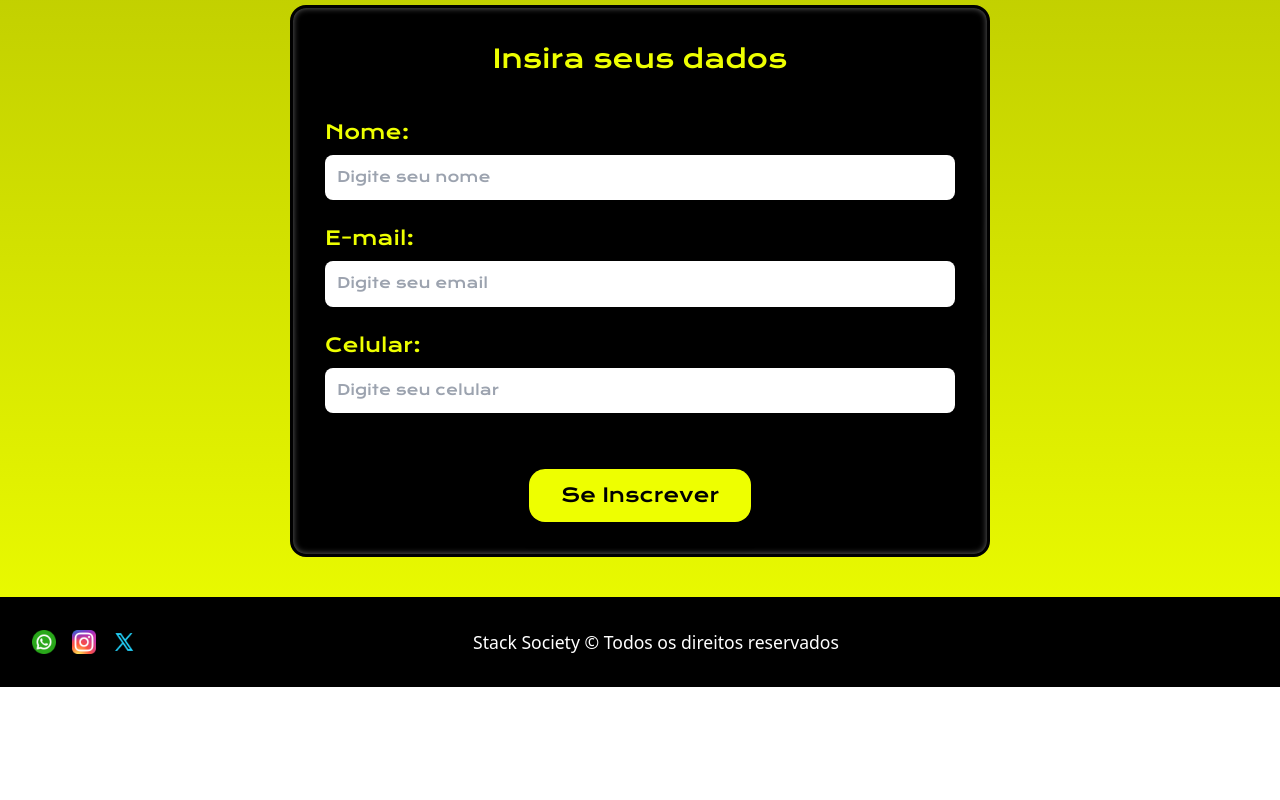
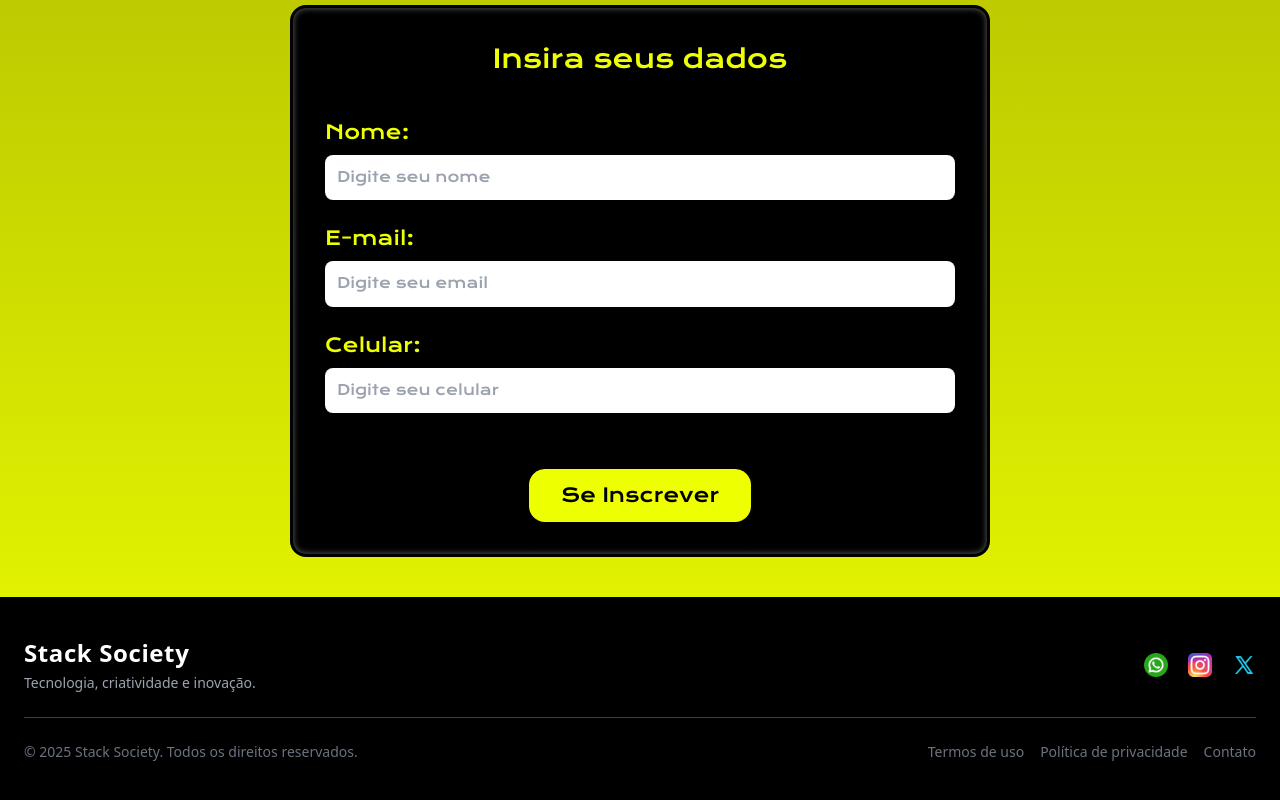
Before and after one commit to Stack-Society/Gs_frontend, a plain HTML site: page index.html in a window 1280 px wide. Shown: the part 3086-3886 px from the top of the page. Before the commit the page ends 3773 px from the top, so only its background shows below. Drawn offline with nearby package versions, Linux system fonts and the light colour scheme.

Commit message:
Aprimora Footer da página

```diff
--- a/index.html
+++ b/index.html
@@ -272,21 +272,42 @@
 
     </main>
 
-    <footer>
-        <div class="bg-black w-full p-8 flex justify-between items-center">
-            <div class="flex gap-4">
-                <img src="./src/assets/whatsapp.png" alt="Whatsapp" class="w-6 h-6 transition-all duration-300 hover:scale-105 hover:shadow-lg">
-                <img src="./src/assets/instagram.png" alt="Instagram" class="w-6 h-6 transition-all duration-300 hover:scale-105 hover:shadow-lg">
-                <img src="./src/assets/twitter.png" alt="Twitter" class="w-6 h-6 transition-all duration-300 hover:scale-105 hover:shadow-lg">
-            </div>
+    <footer class="bg-black text-white">
+  <div class="max-w-7xl mx-auto px-6 py-10">
+    <div class="flex flex-col md:flex-row justify-between items-center gap-6 border-b border-gray-700 pb-6">
 
-            <div class="flex justify-center flex-1">
-                <h2 class="text-white text-[0.8rem] md:text-[1.1rem] text-center">Stack Society &copy; Todos os direitos reservados</h2>
-            </div>
 
-            <div class="w-[72px] md:flex hidden"></div>
-        </div>
-    </footer>
+      <div class="text-center md:text-left">
+        <h2 class="text-2xl font-bold tracking-wide">Stack Society</h2>
+        <p class="text-sm text-gray-400 mt-1">Tecnologia, criatividade e inovação.</p>
+      </div>
+
+
+      <div class="flex gap-5">
+        <a href="#" aria-label="WhatsApp" class="transition-transform hover:scale-110">
+          <img src="./src/assets/whatsapp.png" alt="WhatsApp" class="w-6 h-6" />
+        </a>
+        <a href="#" aria-label="Instagram" class="transition-transform hover:scale-110">
+          <img src="./src/assets/instagram.png" alt="Instagram" class="w-6 h-6" />
+        </a>
+        <a href="#" aria-label="Twitter" class="transition-transform hover:scale-110">
+          <img src="./src/assets/twitter.png" alt="Twitter" class="w-6 h-6" />
+        </a>
+      </div>
+    </div>
+
+
+    <div class="flex flex-col md:flex-row justify-between items-center pt-6 text-sm text-gray-500">
+      <p class="text-center md:text-left">&copy; 2025 Stack Society. Todos os direitos reservados.</p>
+      <div class="flex gap-4 mt-4 md:mt-0">
+        <a href="#" class="hover:text-white transition-colors">Termos de uso</a>
+        <a href="#" class="hover:text-white transition-colors">Política de privacidade</a>
+        <a href="#" class="hover:text-white transition-colors">Contato</a>
+      </div>
+    </div>
+  </div>
+</footer>
+
     <script src="src/js/script.js"></script>
 </body>
 
```
